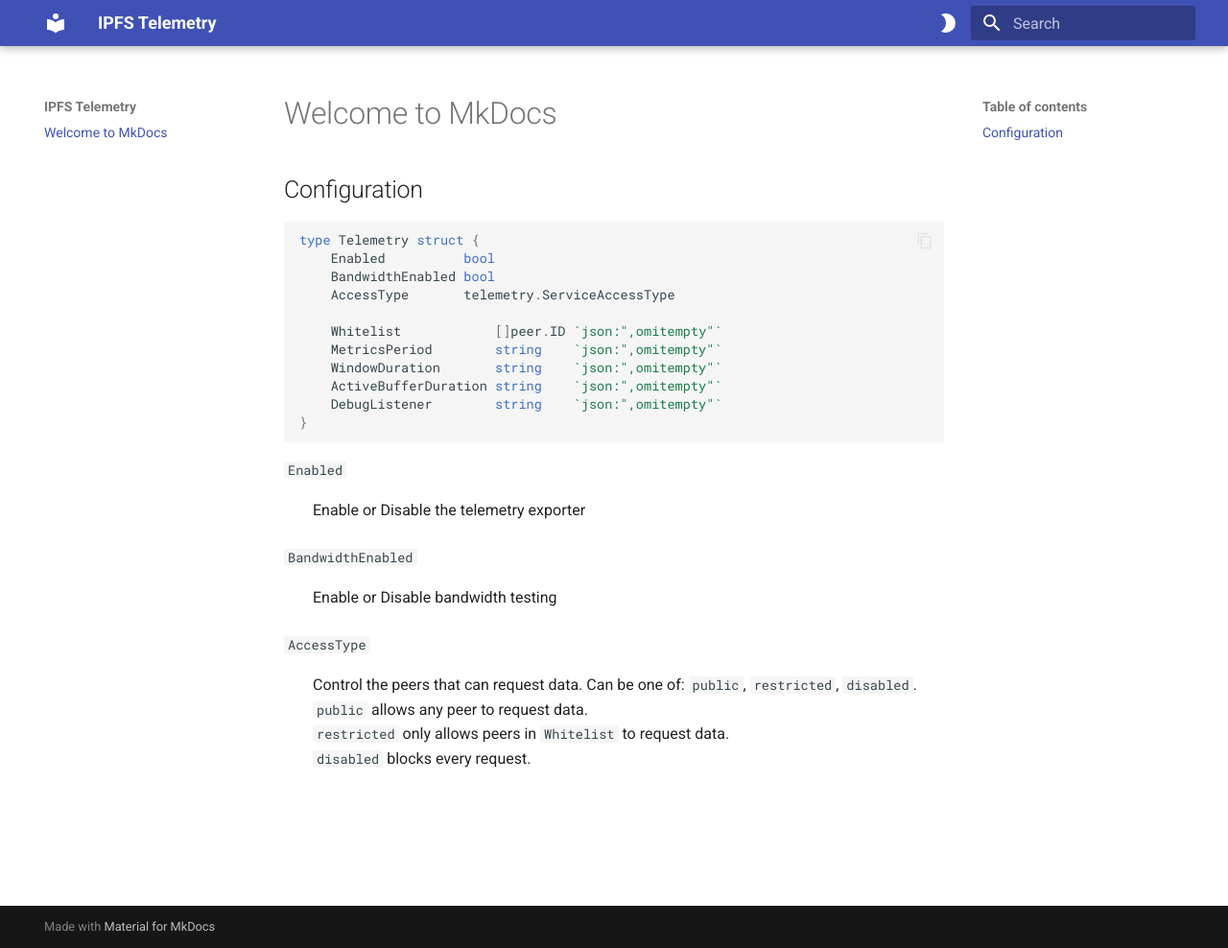
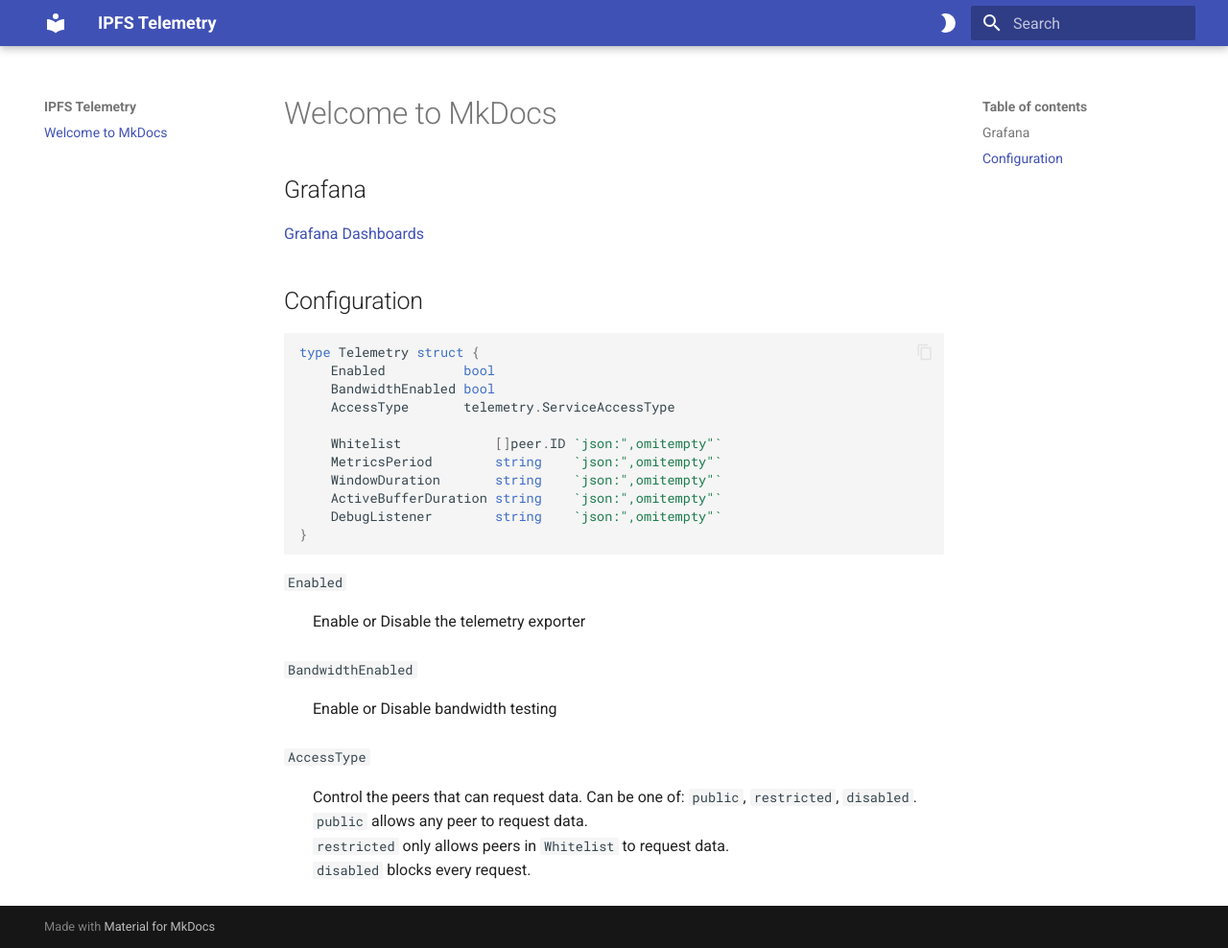
Before and after one commit to diogo464/ipfs-telemetry, an MkDocs documentation site: the page built from docs/docs/index.md, in a window 1280 px wide and 988 px high. Shown: the whole window at 96% size. Built offline with MkDocs 1.6.1 and Material for MkDocs 9.7.7, drawn with Linux system fonts in a browser that asks for light colours.

Commit message:
docs: added grafana link

```diff
--- a/docs/docs/index.md
+++ b/docs/docs/index.md
@@ -1,4 +1,8 @@
 # Welcome to MkDocs
+
+## Grafana
+
+[Grafana Dashboards](https://grafana.ipfs-telemetry.org/d/7eb2654bc089071fcec5777ea28778d106a9653e/world-view?orgId=1)
 
 ## Configuration
 
```
